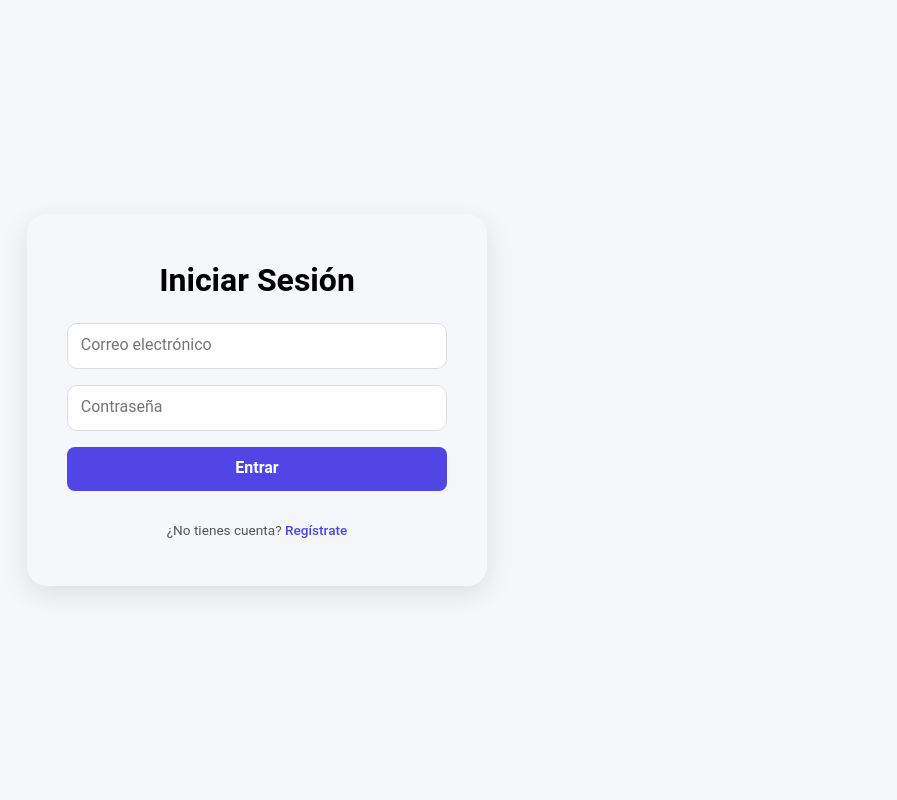
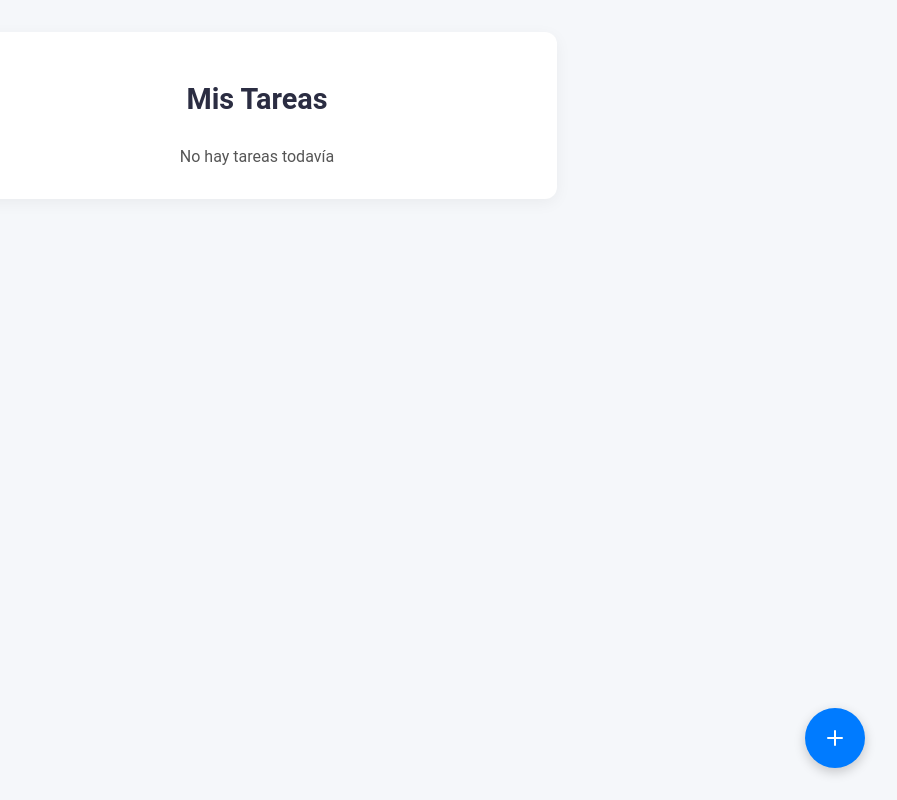
Before and after one commit to MatiasAlbites2004/todo-list-web, a React (Vite) app: page /todo in a window 1280 px wide. Before the commit this address led to /login. Shown: the whole page, without its empty margins (383-1280 px from the left). Built offline with nearby package versions, Linux system fonts and the light colour scheme.

Commit message:
Feat : ToDo Maqueta

```diff
--- a/package.json
+++ b/package.json
@@ -12,6 +12,7 @@
   "dependencies": {
     "@hookform/resolvers": "^5.2.2",
     "@types/styled-components": "^5.1.34",
+    "lucide-react": "^0.544.0",
     "normalize.css": "^8.0.1",
     "react": "^19.1.1",
     "react-dom": "^19.1.1",
--- /dev/null
+++ b/src/components/FloatingButton/FloatingButton.styled.tsx
@@ -0,0 +1,30 @@
+import styled from "styled-components";
+
+export const Button = styled.button`
+  position: fixed;
+  bottom: 2rem;
+  right: 2rem;
+  background-color: #007bff;
+  color: white;
+  border: none;
+  border-radius: 50%;
+  width: 60px;
+  height: 60px;
+  font-size: 1.5rem;
+  display: flex;
+  justify-content: center;
+  align-items: center;
+  box-shadow: 0 4px 12px rgba(0, 0, 0, 0.2);
+  cursor: pointer;
+  transition: transform 0.2s ease, background-color 0.2s ease;
+
+  &:hover {
+    transform: scale(1.05);
+    background-color: #0056b3;
+  }
+
+  span {
+    display: none; /* Si quieres texto, cámbialo a inline */
+    margin-left: 8px;
+  }
+`;
--- /dev/null
+++ b/src/components/FloatingButton/FloatingButton.tsx
@@ -0,0 +1,24 @@
+import React from "react";
+import * as S from "./FloatingButton.styled";
+import { Plus } from "lucide-react";
+
+interface FloatingButtonProps {
+  onClick: () => void;
+  icon?: React.ReactNode;
+  label?: string;
+}
+
+const FloatingButton: React.FC<FloatingButtonProps> = ({
+  onClick,
+  icon = <Plus size={24} />,
+  label,
+}) => {
+  return (
+    <S.Button onClick={onClick}>
+      {icon}
+      {label && <span>{label}</span>}
+    </S.Button>
+  );
+};
+
+export default FloatingButton;
--- /dev/null
+++ b/src/components/Modal/Modal.styled.tsx
@@ -0,0 +1,42 @@
+import styled from "styled-components";
+
+export const Overlay = styled.div`
+  position: fixed;
+  top: 0;
+  left: 0;
+  width: 100%;
+  height: 100%;
+  background: rgba(0, 0, 0, 0.4);
+  display: flex;
+  justify-content: center;
+  align-items: center;
+  z-index: 1000;
+`;
+
+export const Content = styled.div`
+  background: #fff;
+  border-radius: 12px;
+  padding: 2rem;
+  width: 100%;
+  max-width: 400px;
+  box-shadow: 0 4px 20px rgba(0, 0, 0, 0.1);
+  animation: fadeIn 0.2s ease-in-out;
+
+  @keyframes fadeIn {
+    from {
+      transform: scale(0.95);
+      opacity: 0;
+    }
+    to {
+      transform: scale(1);
+      opacity: 1;
+    }
+  }
+`;
+
+export const Title = styled.h2`
+  font-size: 1.4rem;
+  font-weight: bold;
+  margin-bottom: 1rem;
+  text-align: center;
+`;
--- /dev/null
+++ b/src/components/Modal/Modal.tsx
@@ -0,0 +1,24 @@
+import React from "react";
+import * as S from "./Modal.styled";
+
+interface ModalProps {
+  isOpen: boolean;
+  onClose: () => void;
+  title?: string;
+  children: React.ReactNode;
+}
+
+const Modal: React.FC<ModalProps> = ({ isOpen, onClose, title, children }) => {
+  if (!isOpen) return null;
+
+  return (
+    <S.Overlay onClick={onClose}>
+      <S.Content onClick={(e) => e.stopPropagation()}>
+        {title && <S.Title>{title}</S.Title>}
+        {children}
+      </S.Content>
+    </S.Overlay>
+  );
+};
+
+export default Modal;
--- /dev/null
+++ b/src/pages/ToDo/ToDo.styled.tsx
@@ -0,0 +1,109 @@
+import styled from "styled-components";
+
+export const Wrapper = styled.div`
+  display: flex;
+  justify-content: center;
+  align-items: flex-start;
+  min-height: 100vh;
+  padding: 2rem;
+  background: var(--color-secondary);
+`;
+
+export const Container = styled.div`
+  background: #fff;
+  border-radius: 12px;
+  padding: 2rem;
+  width: 100%;
+  max-width: 600px;
+  box-shadow: 0 4px 16px rgba(0, 0, 0, 0.05);
+`;
+
+export const Title = styled.h1`
+  font-size: 1.8rem;
+  font-weight: bold;
+  margin-bottom: 1.5rem;
+  text-align: center;
+  color: var(--color-text);
+`;
+
+export const List = styled.div`
+  display: flex;
+  flex-direction: column;
+  gap: 1rem;
+`;
+
+export const TodoItem = styled.div`
+  display: flex;
+  justify-content: space-between;
+  align-items: flex-start;
+  background: var(--color-background);
+  border: 1px solid var(--color-border);
+  border-radius: 8px;
+  padding: 1rem;
+`;
+
+export const TaskInfo = styled.div`
+  flex: 1;
+  margin-right: 1rem;
+`;
+
+export const TaskTitle = styled.h3`
+  font-size: 1.1rem;
+  font-weight: 600;
+  margin: 0;
+  color: var(--color-text);
+`;
+
+export const TaskDesc = styled.p`
+  font-size: 0.95rem;
+  color: var(--color-text-light);
+  margin-top: 0.25rem;
+`;
+
+export const Actions = styled.div`
+  display: flex;
+  flex-direction: column;
+  gap: 0.5rem;
+
+  button {
+    font-size: 0.9rem;
+  }
+`;
+
+export const EmptyText = styled.p`
+  text-align: center;
+  color: var(--color-text-light);
+  margin-top: 2rem;
+`;
+
+export const ModalContent = styled.div`
+  display: flex;
+  flex-direction: column;
+  gap: 1rem;
+`;
+
+export const Input = styled.input`
+  padding: 0.8rem;
+  border-radius: 8px;
+  border: 1px solid var(--color-border);
+  font-size: 1rem;
+  outline: none;
+
+  &:focus {
+    border-color: var(--color-primary);
+  }
+`;
+
+export const Textarea = styled.textarea`
+  padding: 0.8rem;
+  border-radius: 8px;
+  border: 1px solid var(--color-border);
+  font-size: 1rem;
+  resize: none;
+  outline: none;
+  min-height: 100px;
+
+  &:focus {
+    border-color: var(--color-primary);
+  }
+`;
--- /dev/null
+++ b/src/pages/ToDo/ToDo.tsx
@@ -0,0 +1,118 @@
+import React, { useState } from "react";
+import * as S from "./ToDo.styled";
+import FloatingButton from "../../components/FloatingButton/FloatingButton";
+import Modal from "../../components/Modal/Modal";
+import Button from "../../components/Button/Button";
+
+interface Task {
+  id: number;
+  title: string;
+  desc: string;
+}
+
+const TodoList: React.FC = () => {
+  const [tasks, setTasks] = useState<Task[]>([]);
+  const [isModalOpen, setIsModalOpen] = useState(false);
+  const [title, setTitle] = useState("");
+  const [desc, setDesc] = useState("");
+  const [editingId, setEditingId] = useState<number | null>(null);
+
+  const openModal = (task?: Task) => {
+    if (task) {
+      setEditingId(task.id);
+      setTitle(task.title);
+      setDesc(task.desc);
+    } else {
+      setEditingId(null);
+      setTitle("");
+      setDesc("");
+    }
+    setIsModalOpen(true);
+  };
+
+  const closeModal = () => {
+    setIsModalOpen(false);
+    setTitle("");
+    setDesc("");
+    setEditingId(null);
+  };
+
+  const handleAddTask = () => {
+    if (!title.trim()) return;
+
+    if (editingId !== null) {
+      // editar
+      setTasks((prev) =>
+        prev.map((t) =>
+          t.id === editingId ? { ...t, title, desc } : t
+        )
+      );
+    } else {
+      // agregar
+      const newTask: Task = { id: Date.now(), title, desc };
+      setTasks((prev) => [...prev, newTask]);
+    }
+
+    closeModal();
+  };
+
+  const handleDelete = (id: number) => {
+    setTasks((prev) => prev.filter((t) => t.id !== id));
+  };
+
+  return (
+    <S.Wrapper>
+      <S.Container>
+        <S.Title>Mis Tareas</S.Title>
+
+        {tasks.length === 0 ? (
+          <S.EmptyText>No hay tareas todavía</S.EmptyText>
+        ) : (
+          <S.List>
+            {tasks.map((task) => (
+              <S.TodoItem key={task.id}>
+                <S.TaskInfo>
+                  <S.TaskTitle>{task.title}</S.TaskTitle>
+                  {task.desc && <S.TaskDesc>{task.desc}</S.TaskDesc>}
+                </S.TaskInfo>
+                <S.Actions>
+                  <Button onClick={() => openModal(task)}>Editar</Button>
+                  <Button onClick={() => handleDelete(task.id)}>
+                    Eliminar
+                  </Button>
+                </S.Actions>
+              </S.TodoItem>
+            ))}
+          </S.List>
+        )}
+      </S.Container>
+
+      <FloatingButton onClick={() => openModal()} />
+
+      <Modal
+        isOpen={isModalOpen}
+        onClose={closeModal}
+        title={editingId !== null ? "Editar tarea" : "Agregar tarea"}
+      >
+        <S.ModalContent>
+          <S.Input
+            type="text"
+            placeholder="Título de la tarea"
+            value={title}
+            onChange={(e) => setTitle(e.target.value)}
+          />
+          <S.Textarea
+            placeholder="Descripción (opcional)"
+            value={desc}
+            onChange={(e) => setDesc(e.target.value)}
+          />
+          <Button onClick={handleAddTask} fullWidth>
+            {editingId !== null ? "Guardar cambios" : "Agregar"}
+          </Button>
+        </S.ModalContent>
+      </Modal>
+    </S.Wrapper>
+  );
+};
+
+export default TodoList;
--- a/src/routes/AppRoutes.tsx
+++ b/src/routes/AppRoutes.tsx
@@ -2,27 +2,18 @@ import React from "react";
 import { Routes, Route, Navigate } from "react-router-dom";
 import Login from "../pages/Login/Login";
 import Register from "../pages/Register/Register";
+import TodoList from "../pages/ToDo/ToDo";
 
-interface AppRoutesProps {
-    isAuthenticated: boolean;
-}
+const AppRoutes: React.FC = () => {
+  return (
+    <Routes>
+      <Route path="/login" element={<Login />} />
+      <Route path="/register" element={<Register />} />
+      <Route path="/todo" element={<TodoList />} />
 
-const AppRoutes: React.FC<AppRoutesProps> = ({ isAuthenticated }) => {
-    return (
-    <Routes>
-        {isAuthenticated ? (
-        <>
-            <Route path="*" element={<Navigate to="/login" replace />} />
-        </>
-        ) : (
-        <>
-            <Route path="/login" element={<Login />} />
-            <Route path="/register" element={<Register />} />
-            <Route path="*" element={<Navigate to="/login" replace />} />
-        </>
-        )}
+      <Route path="*" element={<Navigate to="/login" replace />} />
     </Routes>
-    );
+  );
 };
 
 export default AppRoutes;
```
Also changed, not shown: src/pages/ToDo.tsx (deleted, +0 -10 lines), 1 other file (tests, documents, lock files or other folders).
